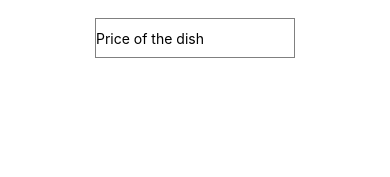
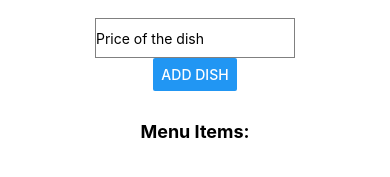
Before and after one commit to ST10473808/Mast-formative-2-Armand-Kruger-st10473808, a React Native app: screen / in a window 390 px wide. Shown: the part 339-516 px from the top of the page. Built offline with nearby package versions, Linux system fonts and the light colour scheme.

Commit message:
In this push i got my app to display the info the user typed in the text input fields in  a card container style

```diff
--- a/App.tsx
+++ b/App.tsx
@@ -1,7 +1,8 @@
 import { StatusBar } from 'expo-status-bar';
-import { StyleSheet, Text, View, Image, ScrollView, TextInput, } from 'react-native';
+import { StyleSheet, Text, View, Image, ScrollView, TextInput, Button, TouchableOpacity, FlatList} from 'react-native';
 import React from 'react';
 import DropDownPicker from 'react-native-dropdown-picker';
+
 
 export default function App() {
   // State for the text input
@@ -9,6 +10,8 @@ export default function App() {
   const [ description, setDescription ] = React.useState('');
   const [ price, setPrice ] = React.useState('');
 
+  // State for storing dishes
+  const [dishes, setDishes] = React.useState([]);
 
   // State for the dropdown picker
   const [open, setOpen] = React.useState(false);
@@ -19,7 +22,8 @@ export default function App() {
     {label: 'Desserts', value: 'desserts'},
   ]);
   return (
-    // ScrollView allows the content to be scrollable,
+    // ScrollView allows the content to be scrollable
+
     <ScrollView>
     <View style={styles.container}>
       <Text>Chef Cristofels menu</Text>
@@ -59,6 +63,38 @@ export default function App() {
         placeholder="Price of the dish"
       />
 
+      <Button title="Add Dish" onPress={() => {
+        if (dishName.trim() && description.trim() && price.trim() && value) {
+
+          // Adds the new dish to the dishes array
+
+          setDishes([...dishes, { dishName, description, price, category: value }]);
+
+          // Clears the form
+
+          setDishName('');
+          setDescription('');
+          setPrice('');
+          setValue(null);
+        } else {
+          alert('Please fill in all fields');
+        }
+      }} />
+
+      <Text style={{ marginTop: 30, fontSize: 18, fontWeight: 'bold' }}>Menu Items:</Text>
+      <FlatList
+        data={dishes}
+        renderItem={({ item, index }) => (
+          <View style={styles.card}>
+            <Text style={{ fontSize: 16, fontWeight: 'bold' }}>{item.dishName}</Text>
+            <Text style={{ color: 'black', marginVertical: 5 }}>{item.description}</Text>
+            <Text style={{ color: 'green', fontWeight: 'bold' }}>Price: R{item.price}</Text>
+            <Text style={{ color: 'blue', fontSize: 12, marginTop: 5 }}>Category: {item.category}</Text>
+          </View>
+        )}
+        keyExtractor={(item, index) => index.toString()}
+        scrollEnabled={false}
+      />
     </View>
 
     </ScrollView>
@@ -79,7 +115,15 @@ const styles = StyleSheet.create({
     borderWidth: 1,
     borderColor: 'gray',
     alignItems: 'center',
-
+  },
+  card: {
+    borderWidth: 2,
+    borderColor: '#ddd',
+    borderRadius: 8,
+    padding: 15,
+    margin: 10,
+    backgroundColor: '#f9f9f9',
+    width: 300,
   },
 });
 
```
